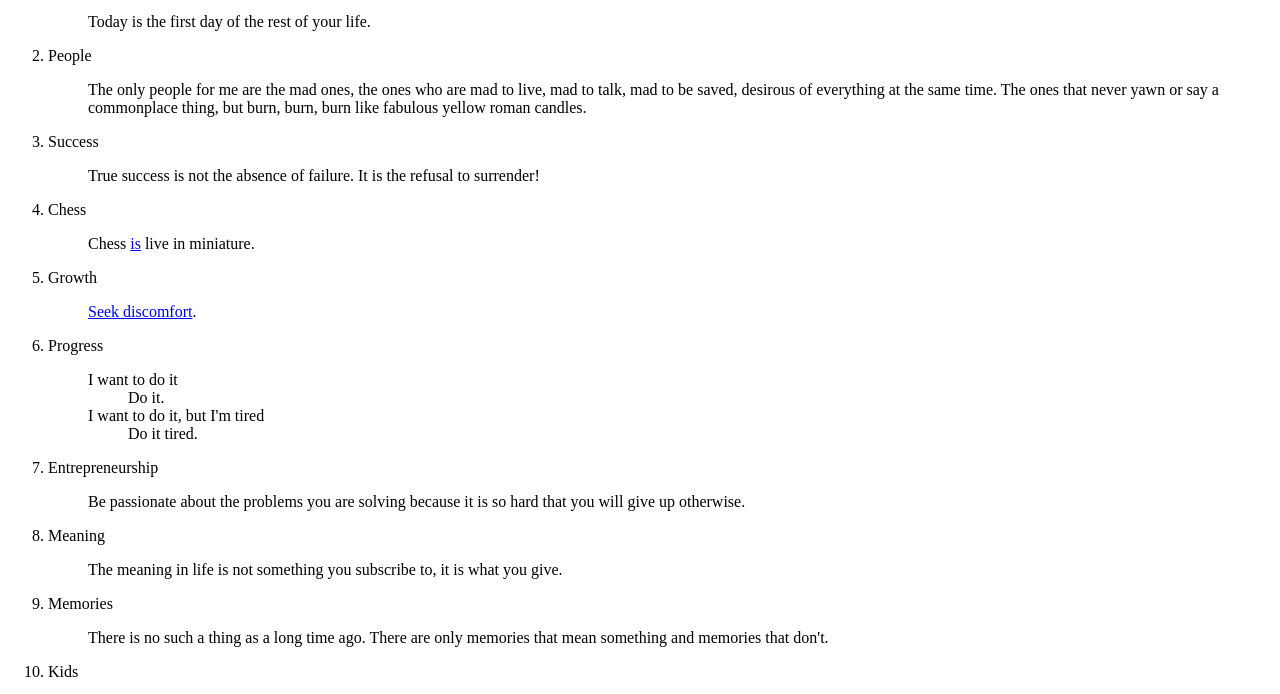
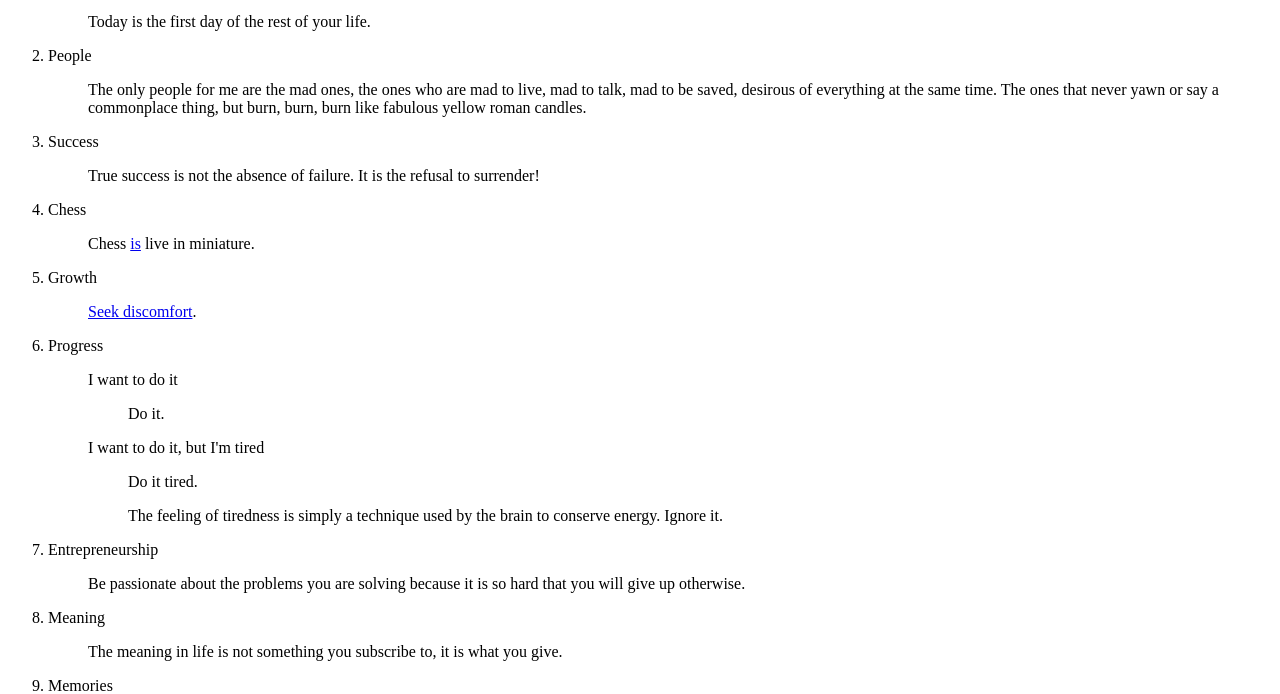
Before and after one commit to wbednarski/wbcom, a plain HTML site: page index.html in a window 1280 px wide. Shown: the part 101-795 px from the top of the page. Drawn offline with Linux system fonts and the light colour scheme.

Commit message:
Improve progress

```diff
--- a/index.html
+++ b/index.html
@@ -83,10 +83,16 @@
             <div>
               <dl>
                 <dt>I want to do it</dt>
-                <dd>Do it.</dd>
+                <dd><p>Do it.</p></dd>
 
                 <dt>I want to do it, but I'm tired</dt>
-                <dd>Do it tired.</dd>
+                <dd>
+                  <p>Do it tired.</p>
+                  <p>
+                    The feeling of tiredness is simply a technique used by the
+                    brain to conserve energy. Ignore it.
+                  </p>
+                </dd>
               </dl>
             </div>
           </dd>
```
